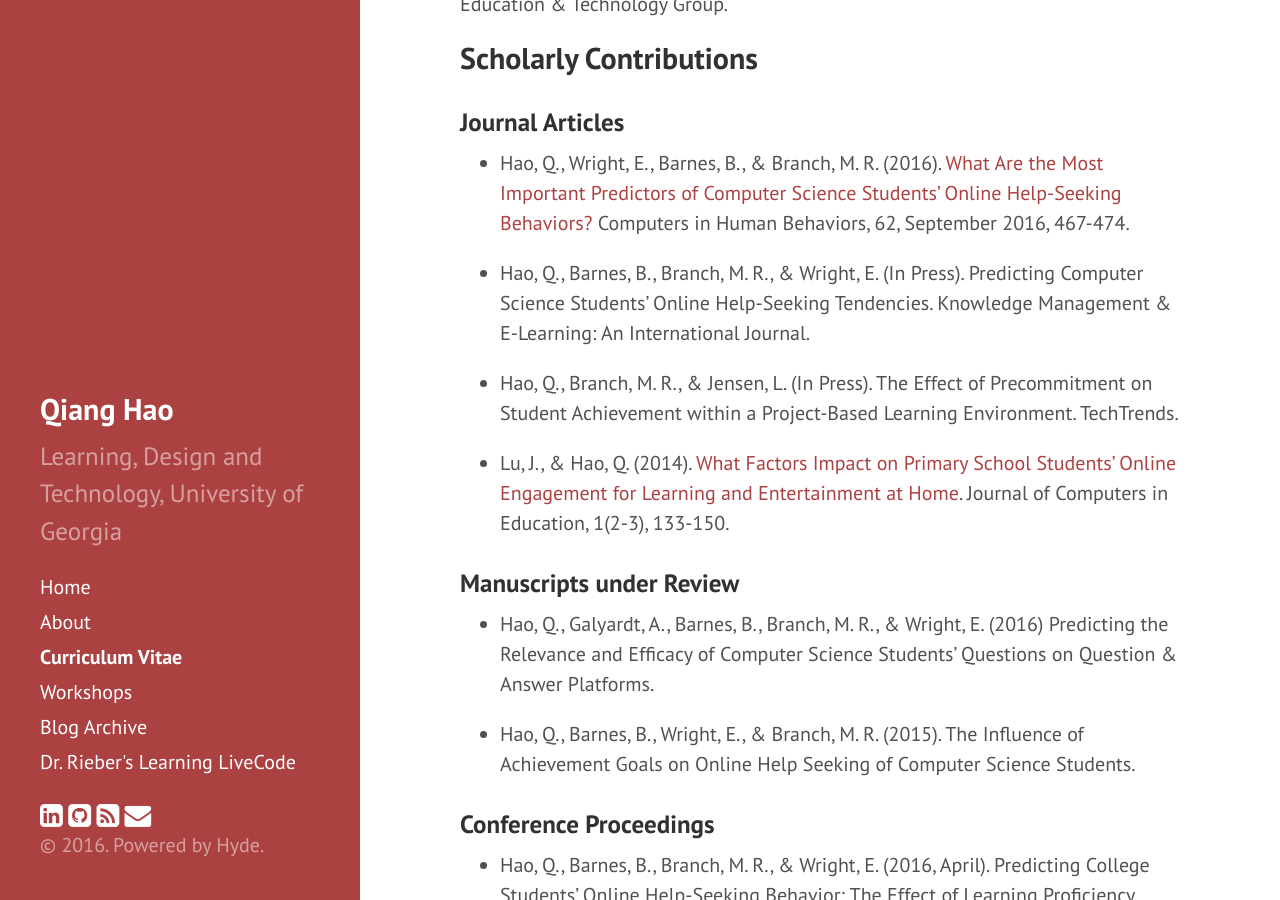
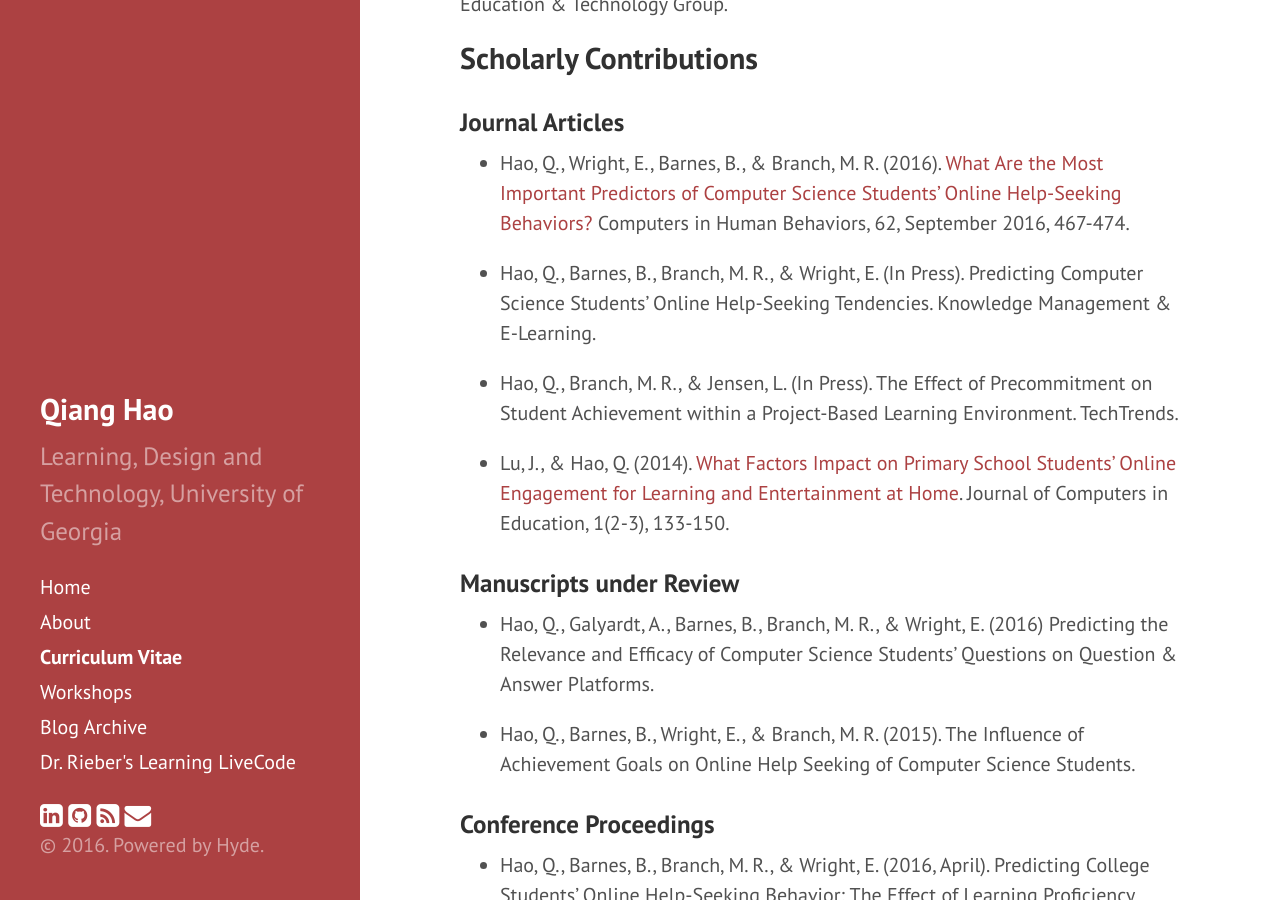
Before and after one commit to Neo-Hao/neo-hao.github.io, a Jekyll site: the page built from cv.md, in a window 1280 px wide and 900 px high, scrolled down 1696 px. Built offline with Jekyll 4.4.1, drawn with Linux system fonts in a browser that asks for light colours; nearby versions of some CDN libraries.

Commit message:
publication update

```diff
--- a/cv.md
+++ b/cv.md
@@ -61,7 +61,7 @@
 
 * Hao, Q., Wright, E., Barnes, B., & Branch, M. R. (2016). <a href="http://home.tobeneo.com/downloads/computers-in-human-behavior.pdf" target="_blank">What Are the Most Important Predictors of Computer Science Students' Online Help-Seeking Behaviors?</a> Computers in Human Behaviors, 62, September 2016, 467-474.
 
-* Hao, Q., Barnes, B., Branch, M. R., & Wright, E. (In Press). Predicting Computer Science Students’ Online Help-Seeking Tendencies. Knowledge Management & E-Learning: An International Journal.
+* Hao, Q., Barnes, B., Branch, M. R., & Wright, E. (In Press). Predicting Computer Science Students’ Online Help-Seeking Tendencies. Knowledge Management & E-Learning.
 
 * Hao, Q., Branch, M. R., & Jensen, L. (In Press). The Effect of Precommitment on Student Achievement within a Project-Based Learning Environment. TechTrends.
 
```
